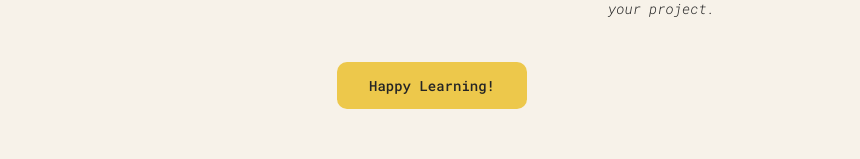
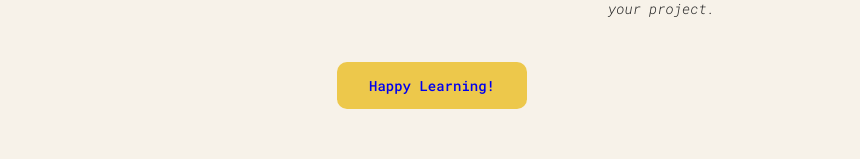
Before and after one commit to SofteamCloud/website-formation.softeam.expert, a React (Create React App) app: page / in a window 1280 px wide. Shown: the part 917-1076 px from the top of the page, without its empty margins (208-1068 px from the left). Built offline with nearby package versions, Linux system fonts and the light colour scheme.

Commit message:
added link to 'Happy Learning' button

```diff
--- a/src/components/Courses/Courses.js
+++ b/src/components/Courses/Courses.js
@@ -2,6 +2,7 @@ import React from 'react';
 import Tutorial from './Tutorial';
 import tutorialData from '../../data/tutorialData';
 import './Courses.css';
+import { Link } from 'react-router-dom';
 
 function Courses() {
     return (
@@ -15,7 +16,9 @@ function Courses() {
                 ))}
             </ul>
             <div>
-                <button className="btn">Happy Learning!</button>
+                <Link to="/category">
+                    <button className="btn">Happy Learning!</button>
+                </Link>
             </div>
         </main>
     );
```
